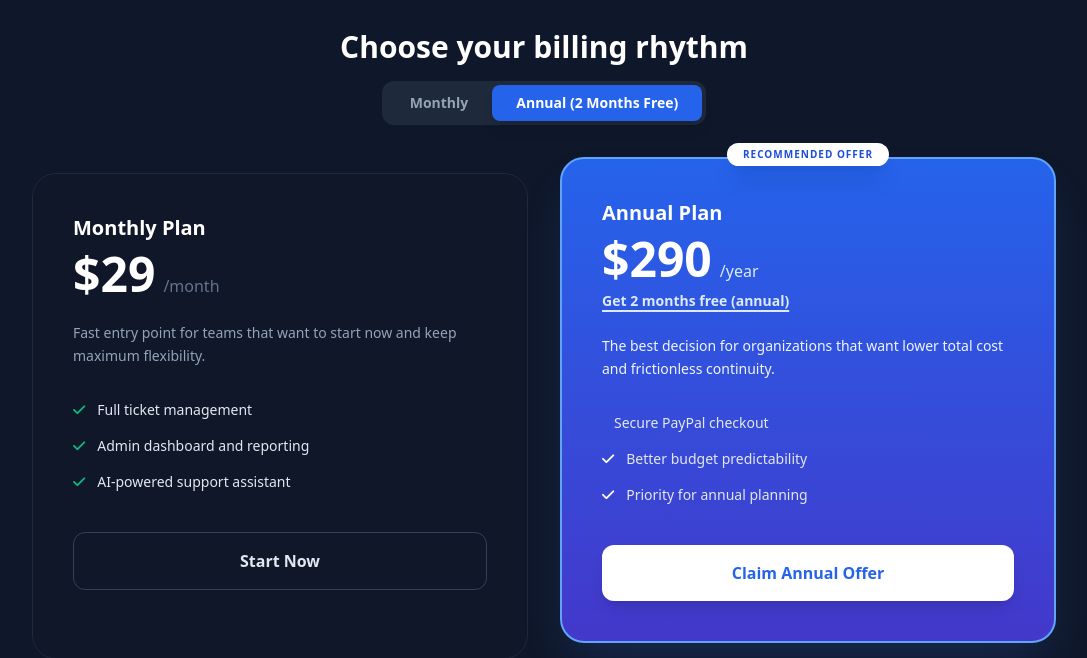
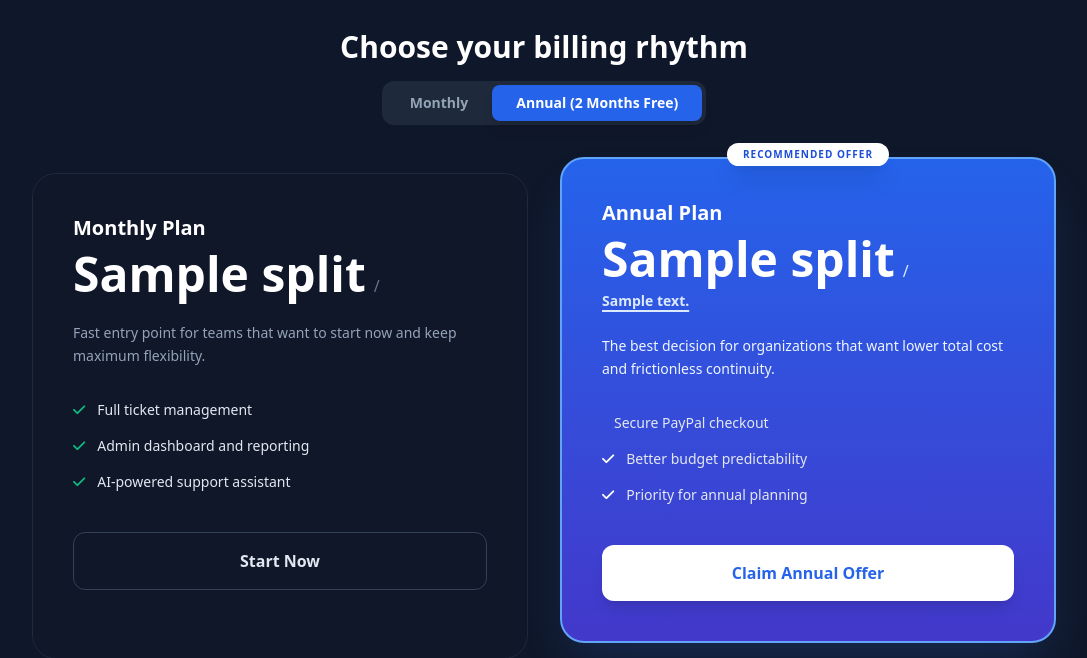
Before and after one commit to bryanzs1/sistema-soporte-tecnico, a Python web app: template templates/pricing.html in a window 1280 px wide. Shown: the part 695-1353 px from the top of the page, without its empty margins (96-1183 px from the left). Run offline with Jinja, Linux system fonts and the light colour scheme; the template is opened without the code that fills it: most values are stand-ins (such as "Sample title", 1, 10 or a date in 2020); some libraries are stand-ins or nearby versions.

Commit message:
Plantilla de precios ahora usa variables dinámicas de Flask

```diff
--- a/templates/pricing.html
+++ b/templates/pricing.html
@@ -67,8 +67,8 @@
             <div class="bg-slate-900/40 border border-slate-800 p-10 rounded-3xl hover:border-slate-700 transition-all">
                 <h3 class="text-xl font-bold text-white mb-2">Monthly Plan</h3>
                 <div class="flex items-baseline mb-6">
-                    <span class="text-5xl font-extrabold text-white">$29</span>
-                    <span class="text-slate-500 ml-2">/month</span>
+                    <span class="text-5xl font-extrabold text-white">{{ monthly_price_display.split('/')[0] }}</span>
+                    <span class="text-slate-500 ml-2">/{{ monthly_price_display.split('/')[1] if '/' in monthly_price_display else '' }}</span>
                 </div>
                 <p class="text-slate-400 mb-8 text-sm leading-relaxed">
                     Fast entry point for teams that want to start now and keep maximum flexibility.
@@ -89,10 +89,10 @@
                 </div>
                 <h3 class="text-xl font-bold text-white mb-2">Annual Plan</h3>
                 <div class="flex items-baseline mb-2">
-                    <span class="text-5xl font-extrabold text-white">$290</span>
-                    <span class="text-blue-100 ml-2">/year</span>
+                    <span class="text-5xl font-extrabold text-white">{{ annual_price_display.split('/')[0] }}</span>
+                    <span class="text-blue-100 ml-2">/{{ annual_price_display.split('/')[1] if '/' in annual_price_display else '' }}</span>
                 </div>
-                <p class="text-blue-100 font-bold text-sm mb-6 underline underline-offset-4 decoration-2">Get 2 months free (annual)</p>
+                <p class="text-blue-100 font-bold text-sm mb-6 underline underline-offset-4 decoration-2">{{ annual_offer_text }}</p>
                 <p class="text-blue-50 text-sm mb-8 leading-relaxed">
                     The best decision for organizations that want lower total cost and frictionless continuity.
                 </p>
```
